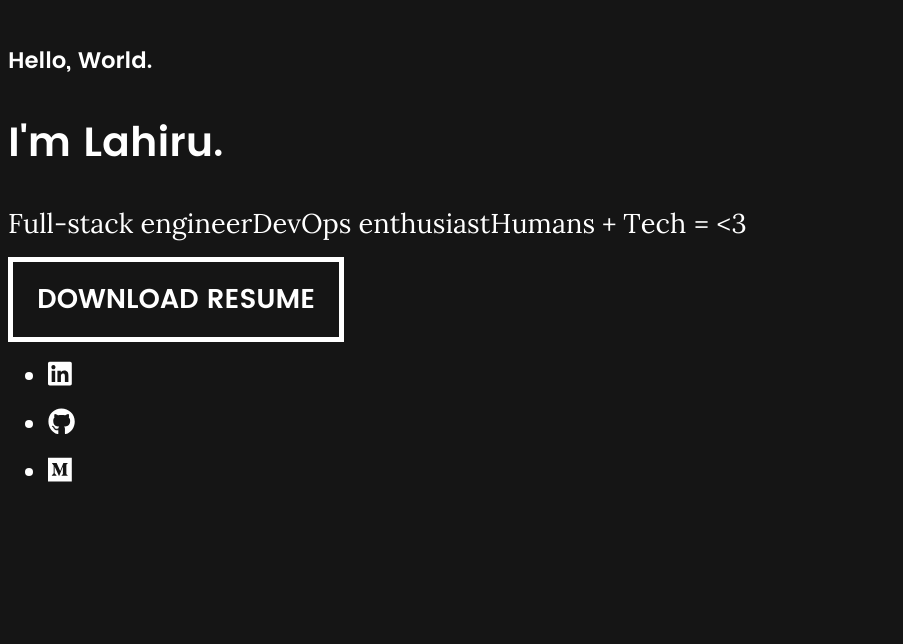
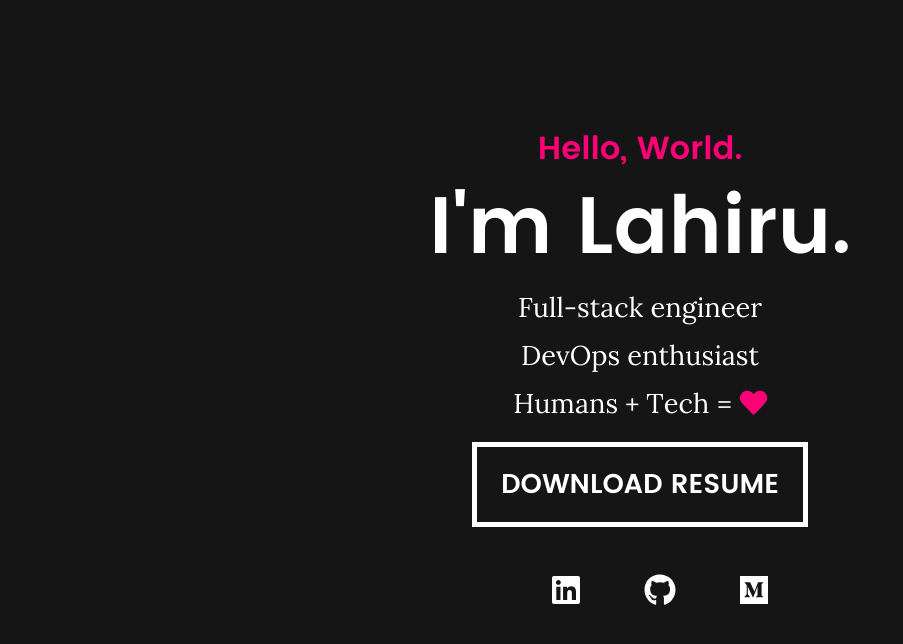
Before and after one commit to lahmud/lahirutm.com, an Angular app in the folder ltm/: page / in a window 1280 px wide. Shown: the top 644 px of the page, without its empty margins (0-903 px from the left). Built offline with nearby package versions, Linux system fonts and the light colour scheme.

Commit message:
Create basic layout

```diff
--- a/ltm/src/app/app.component.html
+++ b/ltm/src/app/app.component.html
@@ -1,15 +1,15 @@
-<section id="container">
+<section class="container">
   <div class="overlay"></div>
 
   <div class="intro-content">
-    <h5>Hello, World.</h5>
-    <h1>I'm Lahiru.</h1>
+    <h2 class="subtitle">Hello, World.</h2>
+    <h1 class="title">I'm Lahiru.</h1>
 
-    <p class="intro-position">
-      <span>Full-stack engineer</span>
-      <span>DevOps enthusiast</span>
-      <span>Humans + Tech = <3</span>
-    </p>
+    <div class="personal-details">
+      <p>Full-stack engineer</p>
+      <p>DevOps enthusiast</p>
+      <p>Humans + Tech = <fa-icon class="red" [icon]="faHeart"></fa-icon></p>
+    </div>
 
     <a class="button" href="#" title="">Download Resume</a>
   </div>
@@ -17,17 +17,17 @@
 
   <ul class="social-links">
     <li>
-      <a href="#">
+      <a target="_blank" href="https://www.linkedin.com/in/ltmudalige/">
         <fa-icon [icon]="faLinkedin"></fa-icon>
       </a>
     </li>
     <li>
-      <a href="#">
+      <a target="_blank" href="https://github.com/lahmud">
         <fa-icon [icon]="faGithub"></fa-icon>
       </a>
     </li>
     <li>
-      <a href="#">
+      <a target="_blank" href="https://medium.com/@LTMudalige">
         <fa-icon [icon]="faMedium"></fa-icon>
       </a>
     </li>
--- a/ltm/src/app/app.component.scss
+++ b/ltm/src/app/app.component.scss
@@ -0,0 +1,46 @@
+@import "colors";
+
+.container {
+  display: flex;
+  align-items: center;
+  justify-content: center;
+  flex-direction: column;
+  height: 100%;
+  text-align: center;
+}
+
+.social-links {
+  li {
+    display: inline-block;
+    list-style: none;
+    padding: 2rem;
+    font-size: 2rem;
+  }
+}
+
+.subtitle {
+  color: $red;
+  font-size: 2rem;
+  margin: 0;
+  margin-bottom: 2rem;
+}
+
+.title {
+  font-size: 5rem;
+  margin: 0;
+}
+
+.personal-details {
+  p {
+    margin: 0;
+    padding: 0;
+
+    &:first-child {
+      margin-top: 2rem;
+    }
+
+    &:last-child {
+      margin-bottom: 2rem;
+    }
+  }
+}
--- a/ltm/src/app/app.component.ts
+++ b/ltm/src/app/app.component.ts
@@ -1,5 +1,6 @@
 import { Component } from '@angular/core';
 import { faMedium, faLinkedin, faGithub } from '@fortawesome/free-brands-svg-icons';
+import { faHeart } from '@fortawesome/free-solid-svg-icons';
 
 
 @Component({
@@ -12,4 +13,5 @@ export class AppComponent {
   faGithub = faGithub;
   faMedium = faMedium;
   faLinkedin = faLinkedin;
+  faHeart = faHeart;
 }
--- a/ltm/src/styles.scss
+++ b/ltm/src/styles.scss
@@ -5,6 +5,8 @@
 html,
 body {
   height: 100%;
+  margin: 0;
+  padding: 0;
 }
 body {
   background: $gray-dark;
--- a/ltm/src/styles/_colors.scss
+++ b/ltm/src/styles/_colors.scss
@@ -7,3 +7,7 @@ $gray-med: #6e6e6e;
 $gray-dark: #151515;
 
 $red: #ff0077;
+
+.red {
+    color: $red;
+}
```
